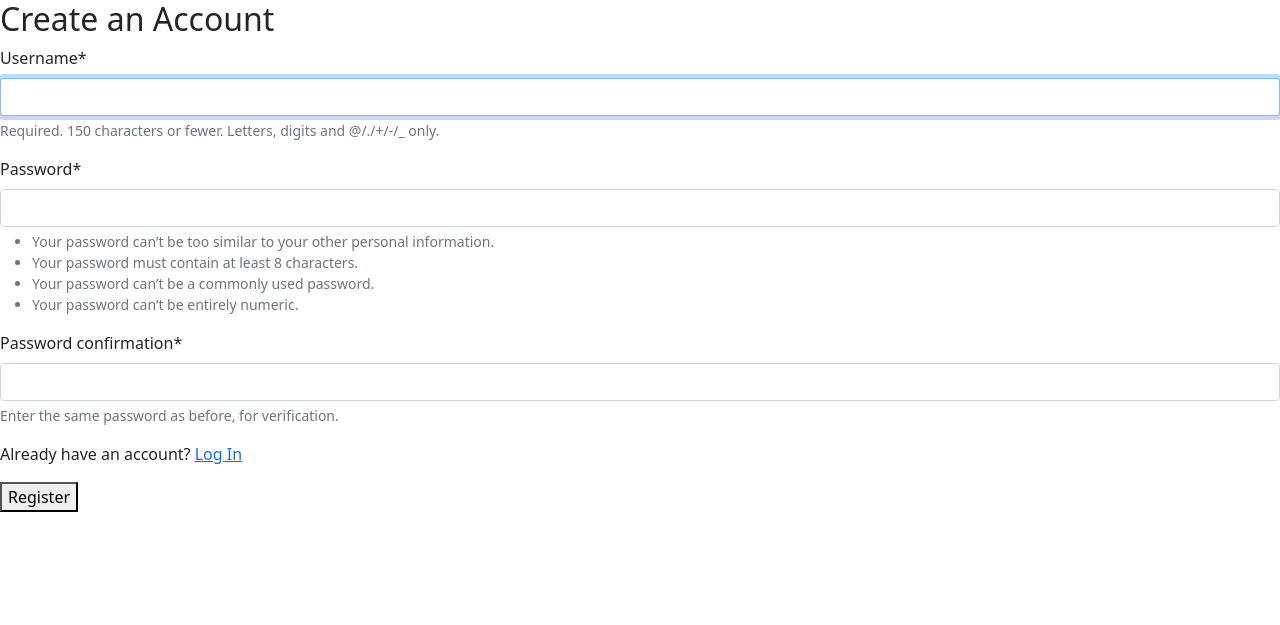
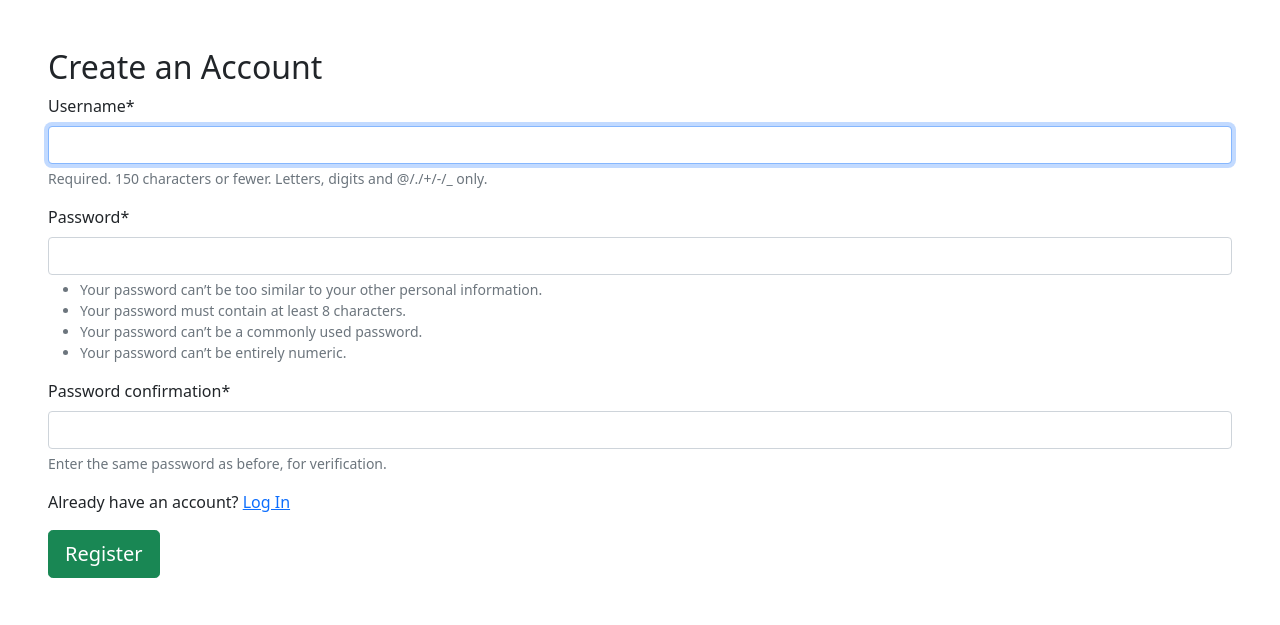
Before and after one commit to aVISN/CS425_F21, a Django app: page /register/ in a window 1280 px wide. Shown: the top 625 px of the page. Run offline with Django 3.2, Linux system fonts and the light colour scheme; some libraries are stand-ins or nearby versions.

Commit message:
Padding and button update

```diff
--- a/srv/apps/visn/pages/templates/registration/register.html
+++ b/srv/apps/visn/pages/templates/registration/register.html
@@ -6,6 +6,8 @@
 {% load crispy_forms_tags %}
 
 {% block content %}
+
+  <div class="p-5">
 
     <h2>Create an Account</h2>
 
@@ -18,8 +20,10 @@
 
       <p>Already have an account? <a href="/login">Log In</a></p>
 
-    <button type="submit">Register</button>
+      <button type="submit" class="btn btn-success btn-lg">Register</button>
 
     </form>
 
+  </div>
+
 {% endblock content %}
```
Lines whose indentation alone changed are shown as unchanged.
